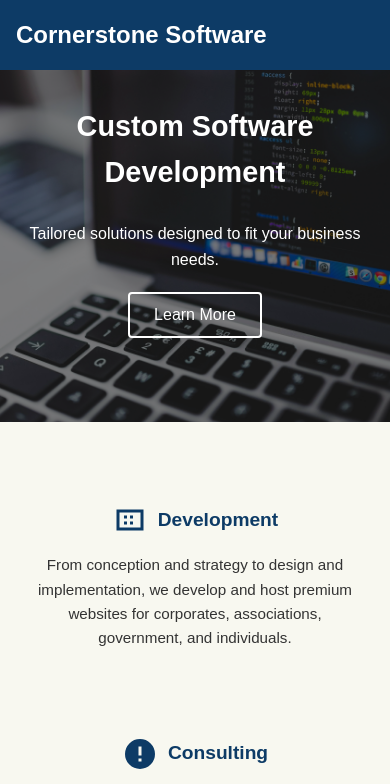
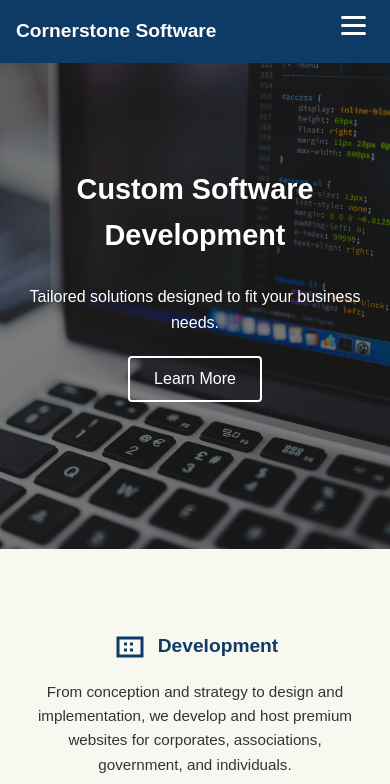
Before and after one commit to CONERSTONESOFTWARECOMPANY/cornerstone-software-website, a plain HTML site: page frontend/index.html in a window 390 px wide. Shown: the top 784 px of the page. Drawn offline with Linux system fonts and the light colour scheme; a web font is replaced by a local one.

Commit message:
hamburger menu edits

```diff
--- a/frontend/assets/css/style.css
+++ b/frontend/assets/css/style.css
@@ -86,7 +86,7 @@ nav ul li a:hover::after {
 /* Hero Slider */
 .hero {
   position: relative;
-  height: 60vh;
+  height: 65vh;
   overflow: hidden;
   background: #000;
   width: 100vw;
@@ -540,10 +540,15 @@ nav {
     position: relative;
 }
 
+/* smaller header title so it fits with the hamburger icon */
+.nav-title h2 {
+    font-size: 1.2rem;
+}
+
 /* hamburger toggle button */
 .nav-toggle {
-    display: none;
-    background: none;
+    display: block;
+    background: transparent;
     border: none;
     cursor: pointer;
     padding: 0.5rem;
@@ -598,7 +603,7 @@ nav ul li a {
 
 /* smaller hero height and text by default */
 .hero {
-    height: 50vh;
+    height: 65vh;
 }
 
 .overlay h1 {
@@ -640,14 +645,14 @@ nav ul li a {
 }
 
 @media (min-width: 768px) {
-    /* show hamburger only below tablet width */
+    /* hide hamburger on tablet+ */
     .nav-toggle {
         display: none;
     }
 
     nav {
         flex-direction: row;
-        justify-content: space-around;
+        justify-content: space-between;
         align-items: center;
         padding: 1rem var(--site-gutter);
     }
```
